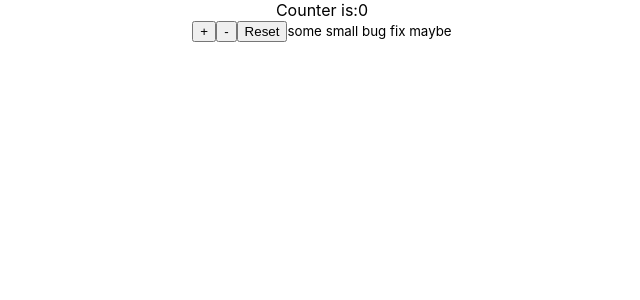
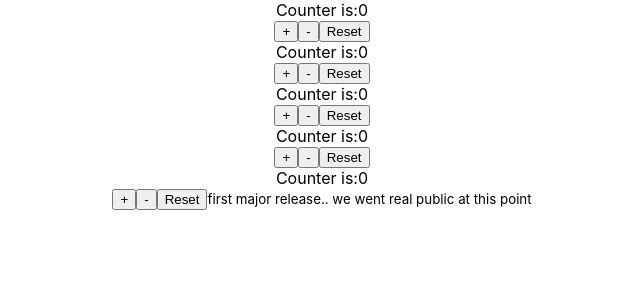
Before and after one commit to kwaoquaye/rtl-with-gitex, a React (Create React App) app: page / in a window 1280 px wide. Shown: the top 300 px of the page, without its empty margins (318-958 px from the left). Built offline with nearby package versions, Linux system fonts and the light colour scheme.

Commit message:
feat: :fire: First major release
THis is our first major release with multiple features.

```diff
--- a/src/App.js
+++ b/src/App.js
@@ -6,7 +6,11 @@ function App() {
   return (
     <div className="App">
       <Counter />
-      <small>some small bug fix maybe</small>
+      <Counter />
+      <Counter />
+      <Counter />
+      <Counter />
+      <small>first major release.. we went real public at this point</small>
     </div>
   );
 }
```
